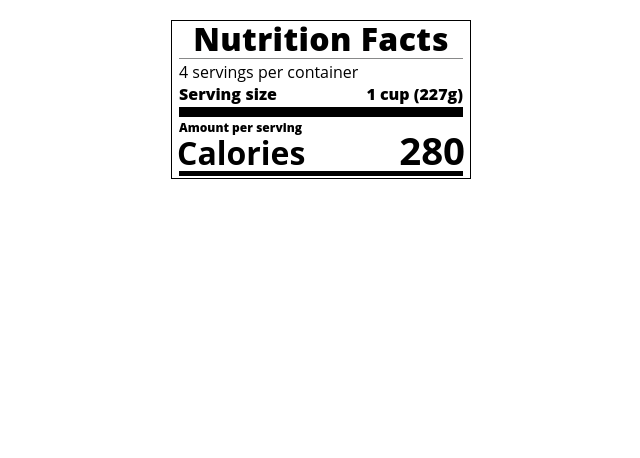
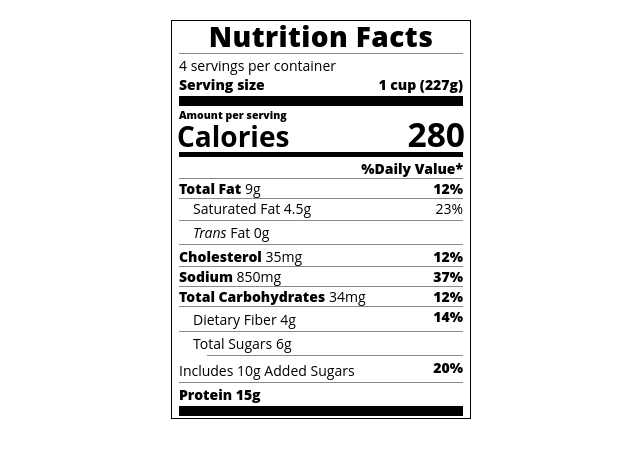
Before and after one commit to chansumeran/responsivewebdesign-FCC, a plain HTML site: page Nutrition Label/index.html in a window 1280 px wide. Shown: the whole page, without its empty margins (319-959 px from the left). Drawn offline with Linux system fonts and the light colour scheme.

Commit message:
Daily Value section was added.

```diff
--- a/Nutrition Label/index.html
+++ b/Nutrition Label/index.html
@@ -26,6 +26,26 @@
         </div>
 
         <div class="divider medium"></div>
+
+        <div class="daily-value">
+            <p class="bold right">%Daily Value*</p>
+            <p><span><span class="bold">Total Fat</span> 9g</span> <span class="bold">12%</span> </p>
+            <p class="indent no-divider"><span>Saturated Fat 4.5g</span> <span>23%</span></p>
+            <div class="divider"></div>
+            <p class="indent no-divider"><span><i>Trans</i> Fat 0g</span></p>
+            <div class="divider"></div>
+            <p><span><span class="bold">Cholesterol</span> 35mg</span> <span class="bold">12%</span></p>
+            <p><span><span class="bold">Sodium</span> 850mg</span> <span class="bold">37%</span></p>
+            <p><span><span class="bold">Total Carbohydrates</span> 34mg</span> <span class="bold">12%</span></p>
+            <p class="indent no-divider"><span class="align">Dietary Fiber 4g</span> <span class="bold">14%</span></p>
+            <div class="divider"></div>
+            <p class="indent no-divider">Total Sugars 6g</p>
+            <div class="divider double-indent"></div>
+            <p class="double-indent no-divider"><span class="align">Includes 10g Added Sugars</span> <span class="bold">20%</span></p>
+            <div class="divider"></div>
+            <p class="bold no-divider">Protein 15g</p>
+            <div class="divider large"></div>
+        </div>
     </div>
 </body>
 </html>
--- a/Nutrition Label/styles.css
+++ b/Nutrition Label/styles.css
@@ -3,7 +3,7 @@
 }
 
 html {
-    font-size: 16px;
+    font-size: 14px;
 }
 
 body {
@@ -51,6 +51,8 @@ p {
     font-weight: 700;
 }
 
+
+
 /*  Typography Section */
 .bold {
     font-weight: 800;
@@ -58,6 +60,22 @@ p {
 
 .small-text {
     font-size: 0.75rem;
+}
+
+.right {
+    justify-content: flex-end;
+}
+
+.indent {
+    margin-left: 1em;
+}
+
+.divider.double-indent {
+    margin-left: 2em;
+}
+
+.align  {
+    margin-top: 3px;
 }
 
 /* Divider Section */
@@ -69,6 +87,7 @@ p {
 .medium {
     height: 5px;
 }
+
 .large {
     height: 10px;
 }
@@ -77,3 +96,7 @@ p {
     background-color: black;
     border: 0;
 }
+
+.daily-value p:not(.no-divider) {
+    border-bottom: 1px solid #888989;
+}
```
